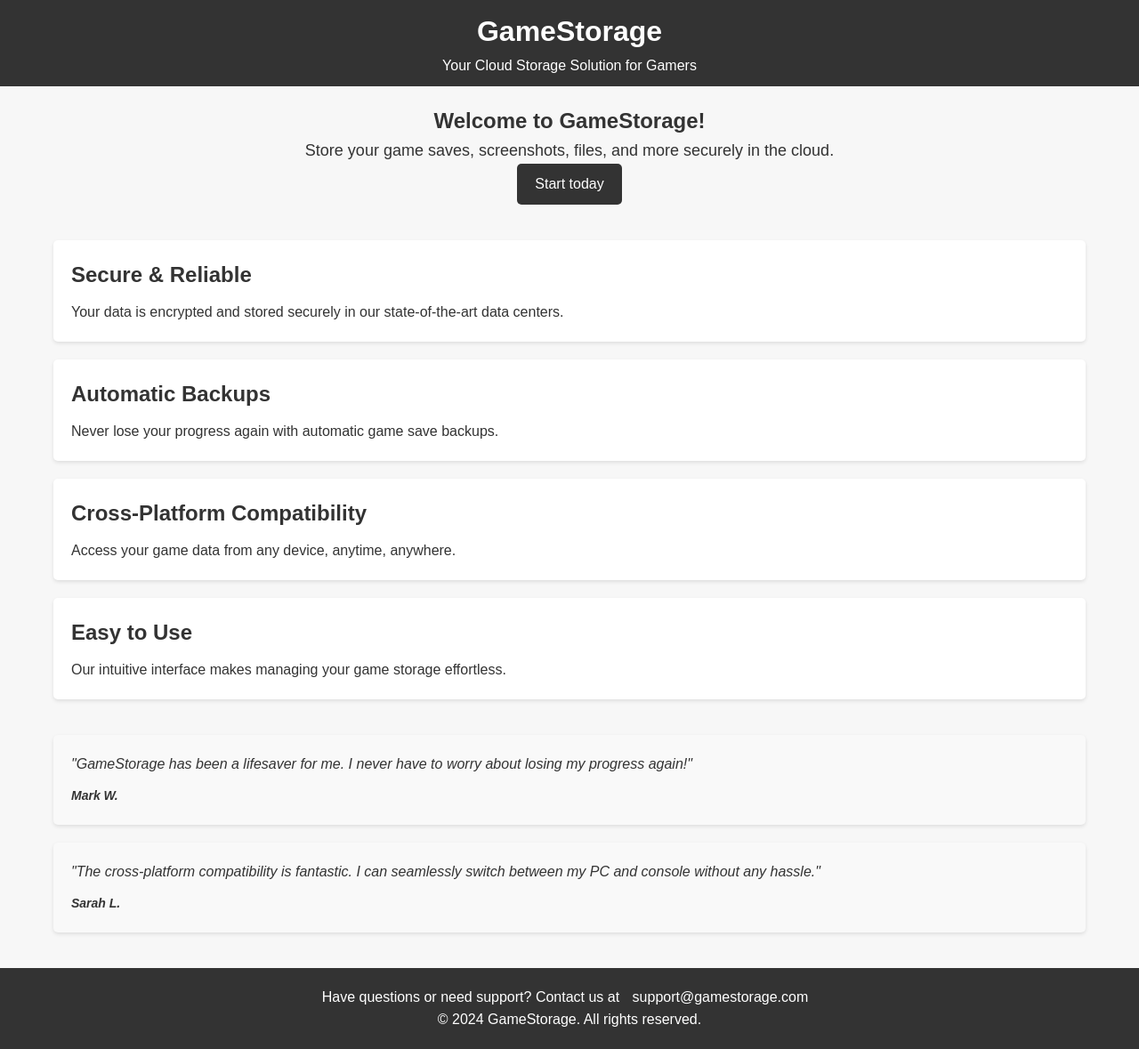
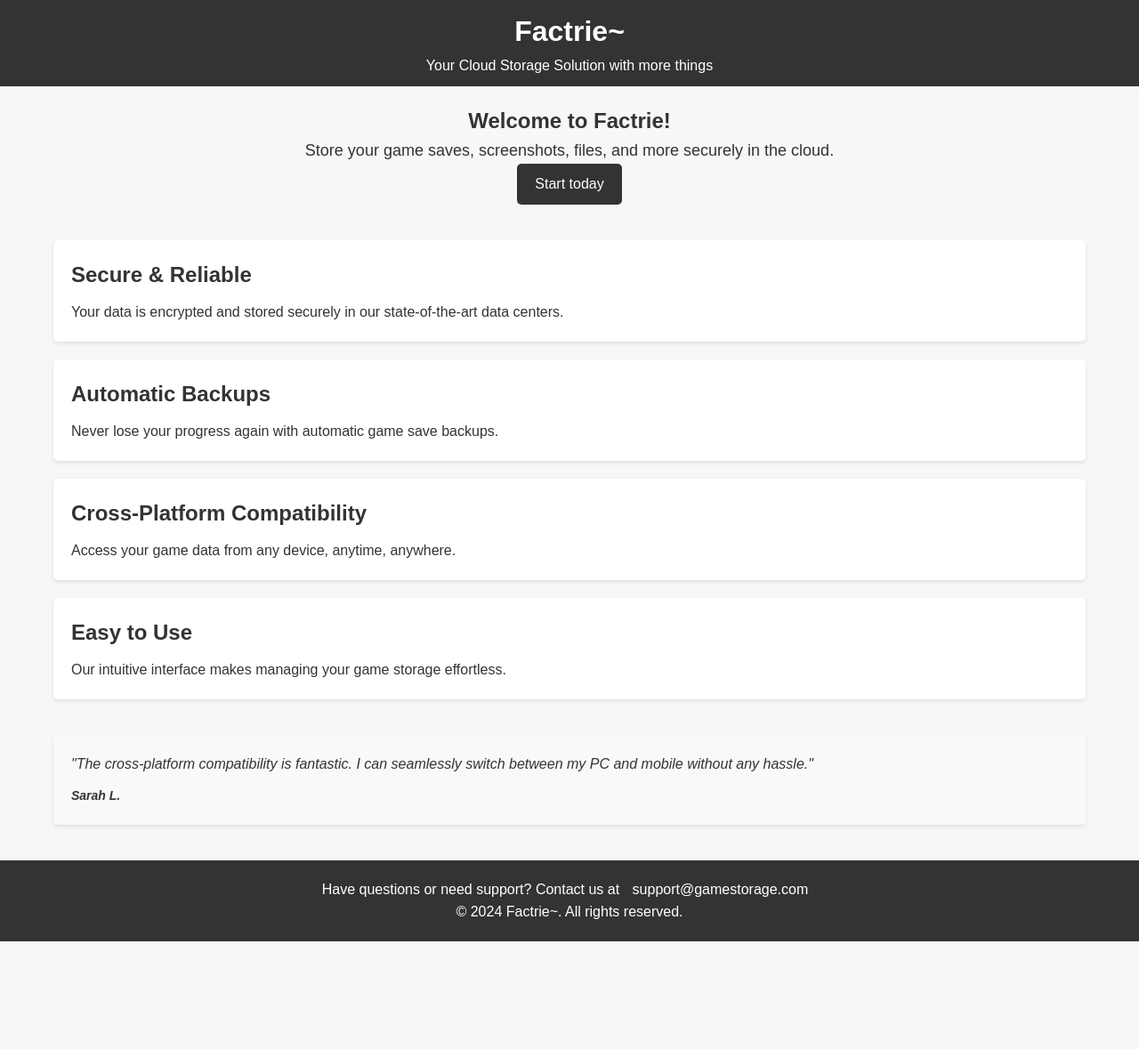
Before and after one commit to ivaan1359/ivaan1359.github.io, a plain HTML site: page index.html in a window 1280 px wide. Shown: the whole page at 89% size. After the commit the page ends 1058 px from the top, so only its background shows below. Drawn offline with Linux system fonts and the light colour scheme.

Commit message:
new commit

```diff
--- a/index.html
+++ b/index.html
@@ -3,7 +3,7 @@
 <head>
   <meta charset="UTF-8">
   <meta name="viewport" content="width=device-width, initial-scale=1.0">
-  <title>StorageTimes</title>
+  <title>factrie~</title>
   <style>
     /* Reset default margin and padding */
     * {
@@ -130,12 +130,12 @@
 </head>
 <body>
   <header>
-    <h1>GameStorage</h1>
-    <p>Your Cloud Storage Solution for Gamers</p>
+    <h1>Factrie~</h1>
+    <p>Your Cloud Storage Solution with more things</p>
   </header>
   <div class="container">
     <section class="hero">
-      <h2>Welcome to GameStorage!</h2>
+      <h2>Welcome to Factrie!</h2>
       <p>Store your game saves, screenshots, files, and more securely in the cloud.</p>
       <a href="home.html" class="btn">Start today</a>
 
@@ -160,11 +160,7 @@
     </section>
     <section class="testimonials">
       <div class="testimonial">
-        <p>"GameStorage has been a lifesaver for me. I never have to worry about losing my progress again!"</p>
-        <cite>Mark W.</cite>
-      </div>
-      <div class="testimonial">
-        <p>"The cross-platform compatibility is fantastic. I can seamlessly switch between my PC and console without any hassle."</p>
+        <p>"The cross-platform compatibility is fantastic. I can seamlessly switch between my PC and mobile without any hassle."</p>
         <cite>Sarah L.</cite>
       </div>
     </section>
@@ -172,7 +168,7 @@
   <footer>
     <p>Have questions or need support? Contact us at <a href="mailto:support@gamestorage.com">support@gamestorage.com</a></p>
 
-    <p>© 2024 GameStorage. All rights reserved.</p>
+    <p>© 2024 Factrie~. All rights reserved.</p>
   </footer>
 </body>
 </html>
```
